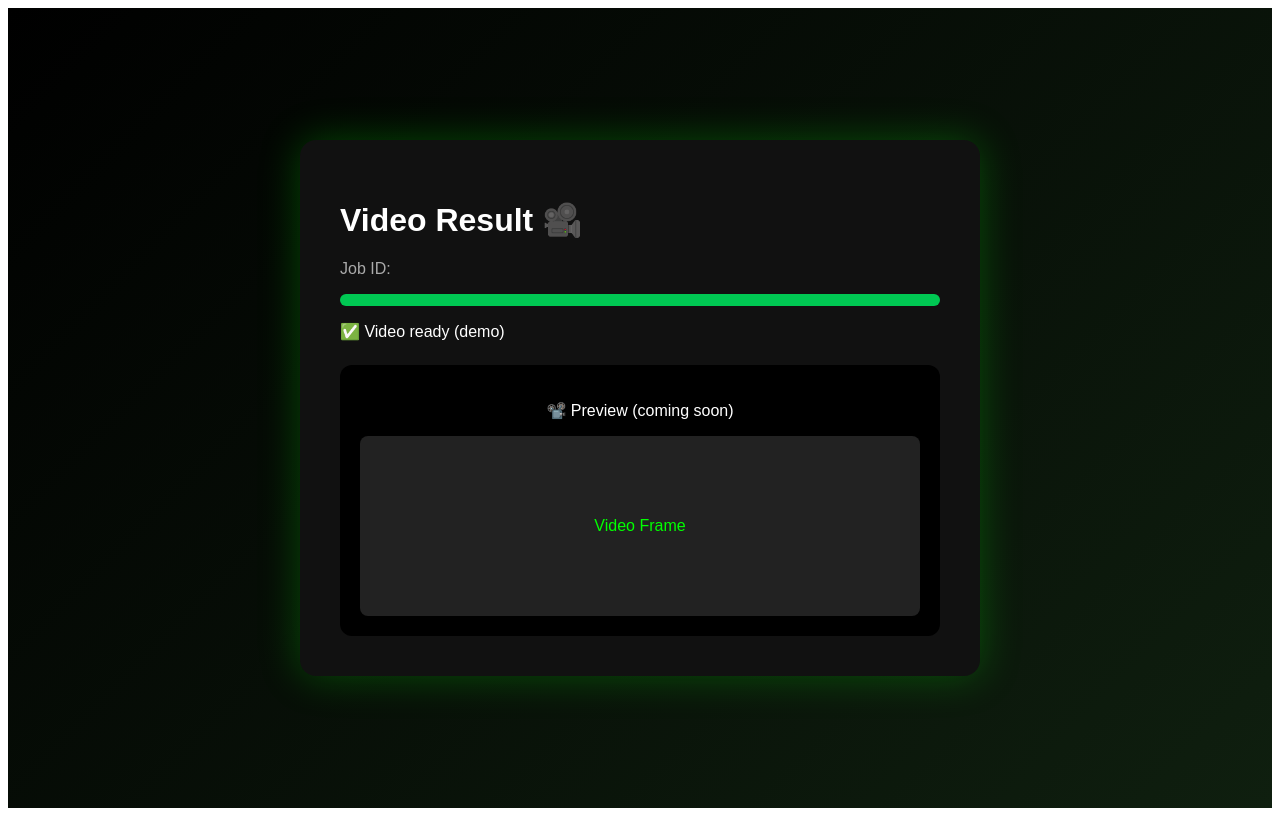
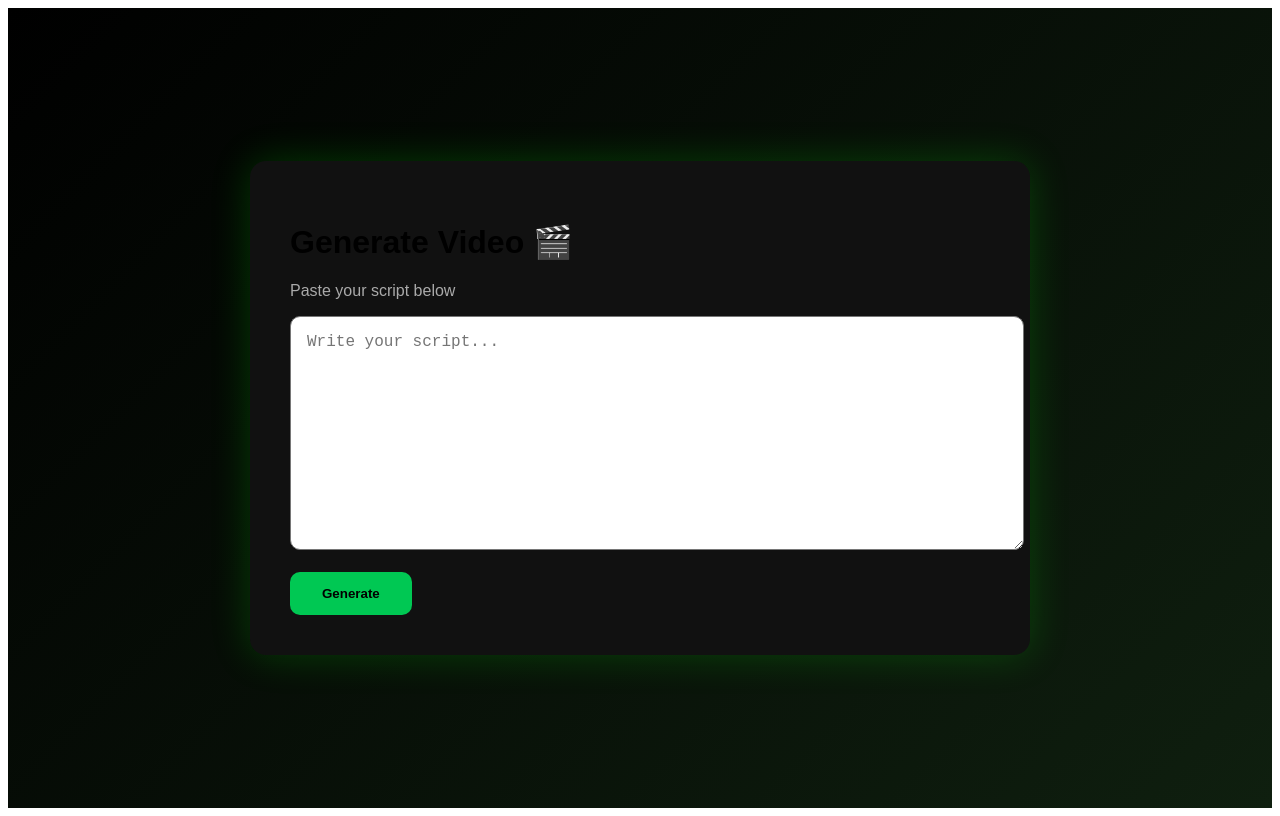
Before and after one commit to bixby493/hacknuma-ai, a Next.js app in the folder apps/web/: page /result in a window 1280 px wide. Built offline with nearby package versions, Linux system fonts and the light colour scheme.

Commit message:
connect generate to result page

```diff
--- a/apps/web/app/result/page.tsx
+++ b/apps/web/app/result/page.tsx
@@ -1,107 +1,84 @@
 "use client";
 
-import { useSearchParams } from "next/navigation";
-import { useEffect, useState } from "react";
+import { useState } from "react";
+import { useRouter } from "next/navigation";
 
-export default function ResultPage() {
-  const searchParams = useSearchParams();
-  const jobId = searchParams.get("job");
+export default function GeneratePage() {
+  const [script, setScript] = useState("");
+  const [loading, setLoading] = useState(false);
+  const router = useRouter();
 
-  const [progress, setProgress] = useState(10);
-  const [status, setStatus] = useState("Processing...");
+  async function handleGenerate() {
+    if (!script.trim()) return alert("Script empty hai");
 
-  useEffect(() => {
-    let p = 10;
+    setLoading(true);
 
-    const interval = setInterval(() => {
-      p += 20;
-      setProgress(p);
+    const res = await fetch("/api/generate", {
+      method: "POST",
+      headers: { "Content-Type": "application/json" },
+      body: JSON.stringify({ script }),
+    });
 
-      if (p >= 100) {
-        setStatus("✅ Video ready (demo)");
-        clearInterval(interval);
-      }
-    }, 800);
+    const data = await res.json();
 
-    return () => clearInterval(interval);
-  }, []);
+    router.push(`/result?job=${data.jobId}`);
+  }
 
   return (
-    <main style={styles.main}>
-      <div style={styles.card}>
-        <h1>Video Result 🎥</h1>
+    <main
+      style={{
+        minHeight: "100vh",
+        background: "linear-gradient(135deg,#000,#0f1f0f)",
+        display: "flex",
+        alignItems: "center",
+        justifyContent: "center",
+        fontFamily: "Arial",
+      }}
+    >
+      <div
+        style={{
+          background: "#111",
+          padding: 40,
+          borderRadius: 16,
+          width: "100%",
+          maxWidth: 700,
+          boxShadow: "0 0 40px rgba(0,255,0,0.2)",
+        }}
+      >
+        <h1>Generate Video 🎬</h1>
+        <p style={{ color: "#aaa" }}>Paste your script below</p>
 
-        <p style={{ color: "#aaa" }}>
-          Job ID: <b>{jobId}</b>
-        </p>
+        <textarea
+          value={script}
+          onChange={(e) => setScript(e.target.value)}
+          placeholder="Write your script..."
+          style={{
+            width: "100%",
+            height: 200,
+            padding: 16,
+            borderRadius: 10,
+            fontSize: 16,
+          }}
+        />
 
-        <div style={styles.progressWrap}>
-          <div
-            style={{
-              ...styles.progressBar,
-              width: `${progress}%`,
-            }}
-          />
-        </div>
+        <br />
+        <br />
 
-        <p style={{ marginTop: 16 }}>{status}</p>
-
-        {progress >= 100 && (
-          <div style={styles.preview}>
-            <p>📽️ Preview (coming soon)</p>
-            <div style={styles.fakeVideo}>Video Frame</div>
-          </div>
-        )}
+        <button
+          onClick={handleGenerate}
+          disabled={loading}
+          style={{
+            padding: "14px 32px",
+            background: "#00c853",
+            border: "none",
+            borderRadius: 10,
+            fontWeight: "bold",
+            cursor: "pointer",
+          }}
+        >
+          {loading ? "Starting..." : "Generate"}
+        </button>
       </div>
     </main>
   );
 }
-
-const styles: any = {
-  main: {
-    minHeight: "100vh",
-    background: "linear-gradient(135deg, #000, #0f1f0f)",
-    display: "flex",
-    alignItems: "center",
-    justifyContent: "center",
-    color: "#fff",
-    fontFamily: "Arial",
-  },
-  card: {
-    background: "#111",
-    padding: 40,
-    borderRadius: 16,
-    width: "100%",
-    maxWidth: 600,
-    boxShadow: "0 0 40px rgba(0,255,0,0.25)",
-  },
-  progressWrap: {
-    marginTop: 16,
-    height: 12,
-    background: "#222",
-    borderRadius: 6,
-    overflow: "hidden",
-  },
-  progressBar: {
-    height: "100%",
-    background: "#00c853",
-    transition: "width 0.4s ease",
-  },
-  preview: {
-    marginTop: 24,
-    padding: 20,
-    background: "#000",
-    borderRadius: 12,
-    textAlign: "center",
-  },
-  fakeVideo: {
-    marginTop: 10,
-    height: 180,
-    background: "#222",
-    borderRadius: 8,
-    display: "flex",
-    alignItems: "center",
-    justifyContent: "center",
-    color: "#0f0",
-  },
-};
```
